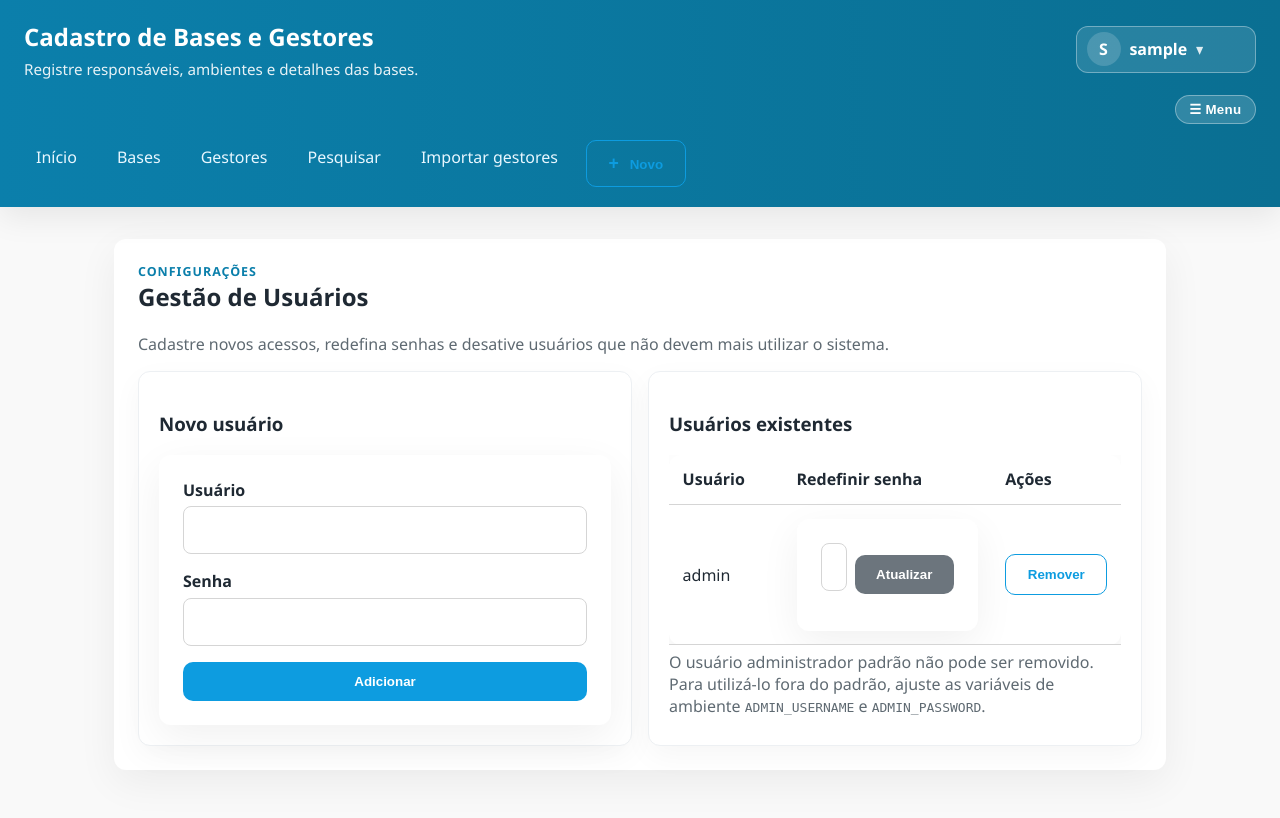
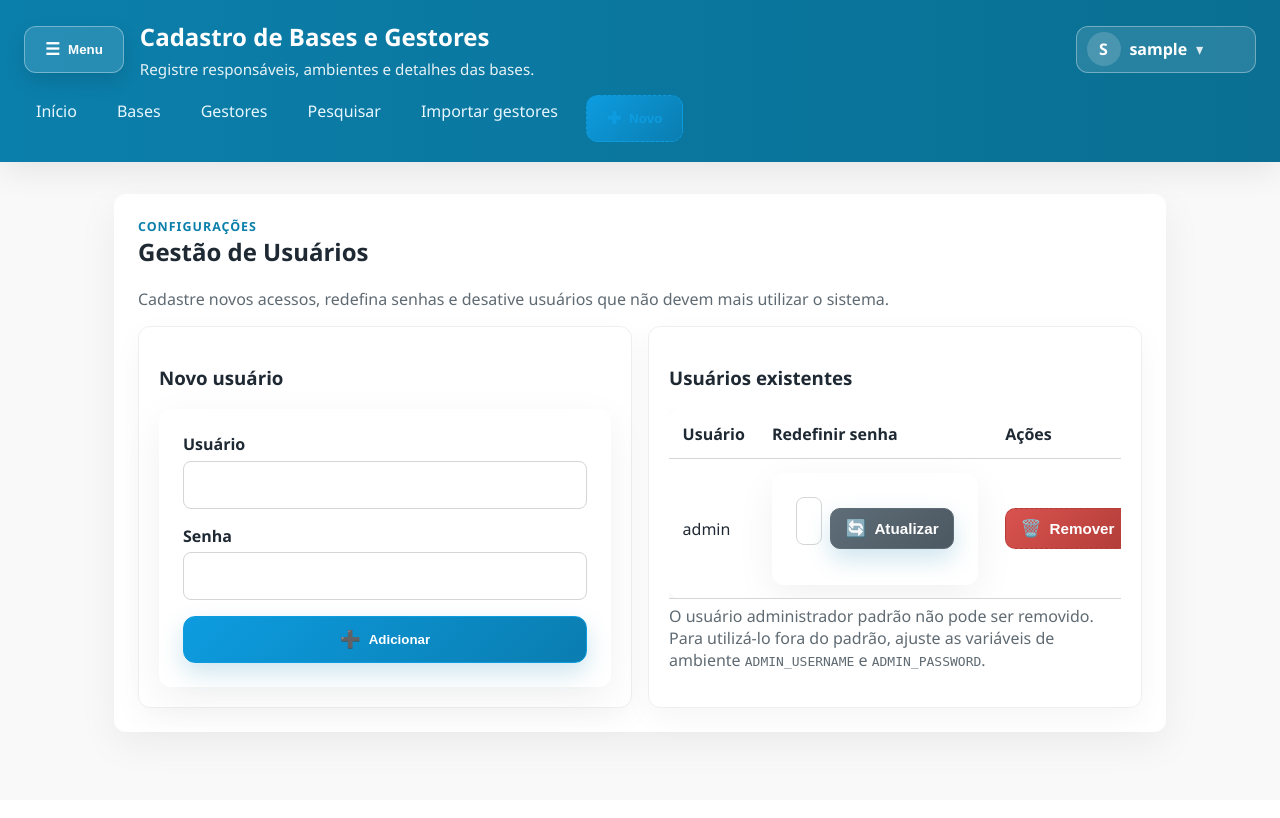
Before and after one commit to leandrojtv/Arquivos, a Flask app: page /configuracoes in a window 1280 px wide. After the commit the page ends 746 px from the top, so only its background shows below. Run offline with Flask 3, Linux system fonts and the light colour scheme; the visitor is signed in with stand-in values (Sample User, id 1); data comes from the database, SQL or seed files in the repository.

Commit message:
Move menu toggle and standardize icon buttons

```diff
--- a/static/style.css
+++ b/static/style.css
@@ -28,9 +28,9 @@ body {
 }
 
 .header-main {
-  display: flex;
+  display: grid;
+  grid-template-columns: auto 1fr auto;
   align-items: center;
-  justify-content: space-between;
   gap: 1rem;
 }
 
@@ -44,6 +44,7 @@ body {
   opacity: 0.9;
   font-size: 0.95rem;
 }
+
 
 .main-nav {
   display: none;
@@ -63,23 +64,10 @@ body {
 }
 
 .menu-toggle {
-  display: inline-flex;
-  align-items: center;
-  gap: 0.35rem;
-  background: rgba(255, 255, 255, 0.16);
+  background: rgba(255, 255, 255, 0.12);
   color: #fff;
-  border: 1px solid rgba(255, 255, 255, 0.35);
-  border-radius: 999px;
-  padding: 0.4rem 0.85rem;
-  cursor: pointer;
-  font-weight: 700;
-  letter-spacing: 0.3px;
-}
-
-.menu-toggle:hover,
-.menu-toggle:focus {
-  background: rgba(255, 255, 255, 0.26);
-  outline: none;
+  border-color: rgba(255, 255, 255, 0.35);
+  box-shadow: 0 8px 20px rgba(0, 0, 0, 0.12);
 }
 
 .main-nav a {
@@ -102,10 +90,11 @@ body {
   border: 1px solid rgba(255, 255, 255, 0.35);
 }
 
-.plus {
-  margin-right: 0.45rem;
-  font-weight: 800;
-  font-size: 1.1rem;
+.icon {
+  display: inline-flex;
+  align-items: center;
+  justify-content: center;
+  font-size: 1.05rem;
 }
 
 .user-menu {
@@ -247,24 +236,28 @@ textarea:focus {
 
 button,
 .button {
-  padding: 0.75rem 1.35rem;
-  border: none;
-  border-radius: 10px;
-  background-color: var(--primary);
+  padding: 0.75rem 1.25rem;
+  border: 1px solid var(--primary);
+  border-radius: 12px;
+  background: linear-gradient(135deg, var(--primary), #0a7db0);
   color: #fff;
   font-weight: 700;
   cursor: pointer;
   text-decoration: none;
-  display: inline-block;
+  display: inline-flex;
+  align-items: center;
+  justify-content: center;
+  gap: 0.5rem;
   text-align: center;
   transition: transform 0.1s ease, box-shadow 0.1s ease, opacity 0.2s ease;
+  box-shadow: 0 10px 25px rgba(11, 127, 171, 0.2);
 }
 
 button:hover,
 .button:hover {
-  opacity: 0.92;
+  opacity: 0.95;
   transform: translateY(-1px);
-  box-shadow: 0 10px 25px rgba(11, 127, 171, 0.25);
+  box-shadow: 0 12px 28px rgba(10, 125, 176, 0.3);
 }
 
 .inline-form {
@@ -286,19 +279,30 @@ button:hover,
   margin-bottom: 1rem;
 }
 
+
 .button.secondary {
-  background-color: #6c757d;
+  background: linear-gradient(135deg, #5e6d78, #4c5861);
+  border-color: #5e6d78;
 }
 
 .button.ghost {
-  background-color: transparent;
+  background-color: rgba(255, 255, 255, 0.12);
   color: var(--primary);
-  border: 1px solid var(--primary);
+  border: 1px dashed var(--primary);
   box-shadow: none;
 }
 
+.button.danger,
 button.danger {
-  background-color: var(--danger);
+  background: linear-gradient(135deg, #d9534f, #b13c38);
+  border-color: #b13c38;
+  color: #fff;
+}
+
+.button.compact {
+  padding: 0.55rem 0.9rem;
+  border-radius: 10px;
+  font-size: 0.95rem;
 }
 
 .table-wrapper {
--- a/templates/add.html
+++ b/templates/add.html
@@ -21,8 +21,8 @@
     <input type="text" id="database" name="database" required />
 
     <div class="actions-inline">
-      <a class="button ghost" href="{{ url_for('landing') }}">Cancelar</a>
-      <button type="submit">Salvar</button>
+      <a class="button ghost" href="{{ url_for('landing') }}"><span class="icon">↩</span><span>Cancelar</span></a>
+      <button type="submit" class="button"><span class="icon">💾</span><span>Salvar</span></button>
     </div>
   </form>
 </section>
--- a/templates/base.html
+++ b/templates/base.html
@@ -9,6 +9,12 @@
   <body>
     <header class="site-header">
       <div class="header-main">
+        {% if session.get('user') %}
+        <button class="menu-toggle" type="button" aria-expanded="false" aria-controls="main-menu">
+          <span class="icon">☰</span>
+          <span>Menu</span>
+        </button>
+        {% endif %}
         <div>
           <h1>Cadastro de Bases e Gestores</h1>
           <p class="subtitle">Registre responsáveis, ambientes e detalhes das bases.</p>
@@ -27,11 +33,6 @@
         </div>
         {% endif %}
       </div>
-      <div class="nav-actions">
-        {% if session.get('user') %}
-        <button class="menu-toggle" type="button" aria-expanded="false" aria-controls="main-menu">☰ Menu</button>
-        {% endif %}
-      </div>
       <nav class="main-nav" id="main-menu">
         {% if session.get('user') %}
         <a href="{{ url_for('landing') }}">Início</a>
@@ -39,7 +40,7 @@
         <a href="{{ url_for('list_gestors') }}">Gestores</a>
         <a href="{{ url_for('search') }}">Pesquisar</a>
         <a href="{{ url_for('import_records') }}">Importar gestores</a>
-        <button type="button" class="button ghost pill open-modal" data-target="novo-modal"><span class="plus">+</span> Novo</button>
+        <button type="button" class="button ghost pill open-modal" data-target="novo-modal"><span class="icon">✚</span><span>Novo</span></button>
         {% else %}
         <a href="{{ url_for('login') }}" class="pill">Login</a>
         {% endif %}
@@ -54,13 +55,13 @@
             <h3 id="novo-title">O que deseja cadastrar?</h3>
             <p class="subtitle">Escolha se quer criar um gestor ou uma base.</p>
           </div>
-          <button type="button" class="icon-button close-modal" data-target="novo-modal" aria-label="Fechar">✕</button>
+          <button type="button" class="icon-button close-modal" data-target="novo-modal" aria-label="Fechar"><span class="icon">✕</span></button>
         </header>
         <div class="modal-actions">
-          <a class="button" href="{{ url_for('new_gestor_form') }}">Novo gestor</a>
-          <a class="button secondary" href="{{ url_for('new_base_form') }}">Nova base</a>
+          <a class="button" href="{{ url_for('new_gestor_form') }}"><span class="icon">👤</span><span>Novo gestor</span></a>
+          <a class="button secondary" href="{{ url_for('new_base_form') }}"><span class="icon">🗂️</span><span>Nova base</span></a>
         </div>
-        <button type="button" class="button ghost full close-modal" data-target="novo-modal">Cancelar</button>
+        <button type="button" class="button ghost full close-modal" data-target="novo-modal"><span class="icon">↩</span><span>Cancelar</span></button>
       </div>
     </div>
     {% endif %}
--- a/templates/base_form.html
+++ b/templates/base_form.html
@@ -43,8 +43,8 @@
       {% endfor %}
     </datalist>
     <div class="form-actions">
-      <a class="button ghost" href="{{ url_for('list_bases') }}">Cancelar</a>
-      <button type="submit" class="button">{{ 'Salvar alterações' if base else 'Cadastrar base' }}</button>
+      <a class="button ghost" href="{{ url_for('list_bases') }}"><span class="icon">↩</span><span>Cancelar</span></a>
+      <button type="submit" class="button"><span class="icon">💾</span><span>{{ 'Salvar alterações' if base else 'Cadastrar base' }}</span></button>
     </div>
   </form>
 </section>
--- a/templates/bases.html
+++ b/templates/bases.html
@@ -33,9 +33,9 @@
               <td>{{ base['sub1_name'] or '—' }}</td>
               <td>{{ base['sub2_name'] or '—' }}</td>
               <td class="center actions">
-                <a class="link" href="{{ url_for('edit_base', base_id=base['id']) }}">Editar</a>
+                <a class="button secondary compact" href="{{ url_for('edit_base', base_id=base['id']) }}"><span class="icon">✏️</span><span>Editar</span></a>
                 <form method="post" action="{{ url_for('delete_base', base_id=base['id']) }}" onsubmit="return confirm('Remover esta base?');">
-                  <button type="submit" class="link danger">Excluir</button>
+                  <button type="submit" class="button ghost danger compact"><span class="icon">🗑️</span><span>Excluir</span></button>
                 </form>
               </td>
             </tr>
--- a/templates/edit.html
+++ b/templates/edit.html
@@ -14,8 +14,8 @@
     <input type="text" id="database" name="database" value="{{ person['database'] }}" required />
 
     <div class="actions-inline">
-      <a class="button secondary" href="{{ url_for('list_people') }}">Cancelar</a>
-      <button type="submit">Salvar alterações</button>
+      <a class="button secondary" href="{{ url_for('list_people') }}"><span class="icon">↩</span><span>Cancelar</span></a>
+      <button type="submit" class="button"><span class="icon">💾</span><span>Salvar alterações</span></button>
     </div>
   </form>
 </section>
--- a/templates/gestor_form.html
+++ b/templates/gestor_form.html
@@ -24,8 +24,8 @@
       <input type="email" name="email" value="{{ gestor['email'] if gestor else '' }}" required />
     </label>
     <div class="form-actions">
-      <a class="button ghost" href="{{ url_for('list_gestors') }}">Cancelar</a>
-      <button type="submit" class="button">{{ 'Atualizar' if gestor else 'Cadastrar' }}</button>
+      <a class="button ghost" href="{{ url_for('list_gestors') }}"><span class="icon">↩</span><span>Cancelar</span></a>
+      <button type="submit" class="button"><span class="icon">💾</span><span>{{ 'Atualizar' if gestor else 'Cadastrar' }}</span></button>
     </div>
   </form>
 </section>
--- a/templates/import.html
+++ b/templates/import.html
@@ -21,8 +21,8 @@
     </div>
 
     <div class="actions-inline">
-      <button type="submit">Importar</button>
-      <a class="button ghost" href="{{ url_for('list_gestors') }}">Ver cadastros</a>
+      <button type="submit" class="button"><span class="icon">⬆️</span><span>Importar</span></button>
+      <a class="button ghost" href="{{ url_for('list_gestors') }}"><span class="icon">📄</span><span>Ver cadastros</span></a>
     </div>
   </form>
 </section>
--- a/templates/login.html
+++ b/templates/login.html
@@ -14,7 +14,10 @@
       <input type="password" id="password" name="password" placeholder="••••••" required />
     </div>
     <div class="form-actions">
-      <button type="submit">Entrar</button>
+      <button type="submit" class="button">
+        <span class="icon">🔐</span>
+        <span>Entrar</span>
+      </button>
     </div>
   </form>
 </section>
--- a/templates/settings.html
+++ b/templates/settings.html
@@ -20,7 +20,7 @@
         <label for="password">Senha</label>
         <input type="password" id="password" name="password" required />
 
-        <button type="submit">Adicionar</button>
+        <button type="submit" class="button"><span class="icon">➕</span><span>Adicionar</span></button>
       </form>
     </div>
 
@@ -42,13 +42,13 @@
               <td>
                 <form action="{{ url_for('reset_user', user_id=user['id']) }}" method="post" class="inline-form">
                   <input type="password" name="password" placeholder="Nova senha" required />
-                  <button type="submit" class="button secondary">Atualizar</button>
+                  <button type="submit" class="button secondary compact"><span class="icon">🔄</span><span>Atualizar</span></button>
                 </form>
               </td>
               <td>
                 <div class="actions">
                   <form action="{{ url_for('delete_user', user_id=user['id']) }}" method="post">
-                    <button type="submit" class="button ghost" onclick="return confirm('Remover este usuário?')">Remover</button>
+                    <button type="submit" class="button ghost danger compact" onclick="return confirm('Remover este usuário?')"><span class="icon">🗑️</span><span>Remover</span></button>
                   </form>
                 </div>
               </td>
```
Also changed, not shown: templates/gestors.html (+6 -3 lines), templates/list.html (+4 -4 lines), templates/search.html (+6 -3 lines).
